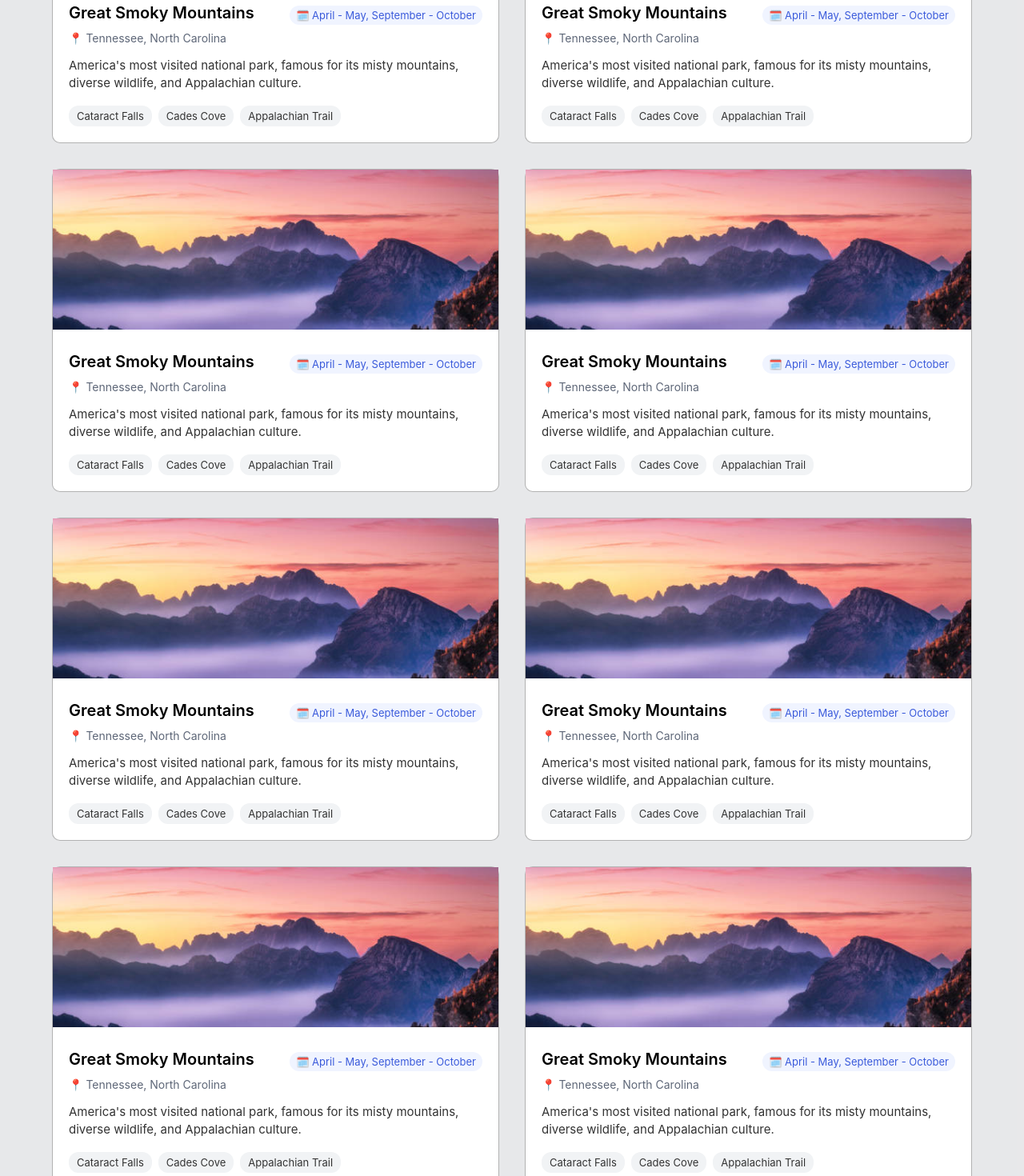
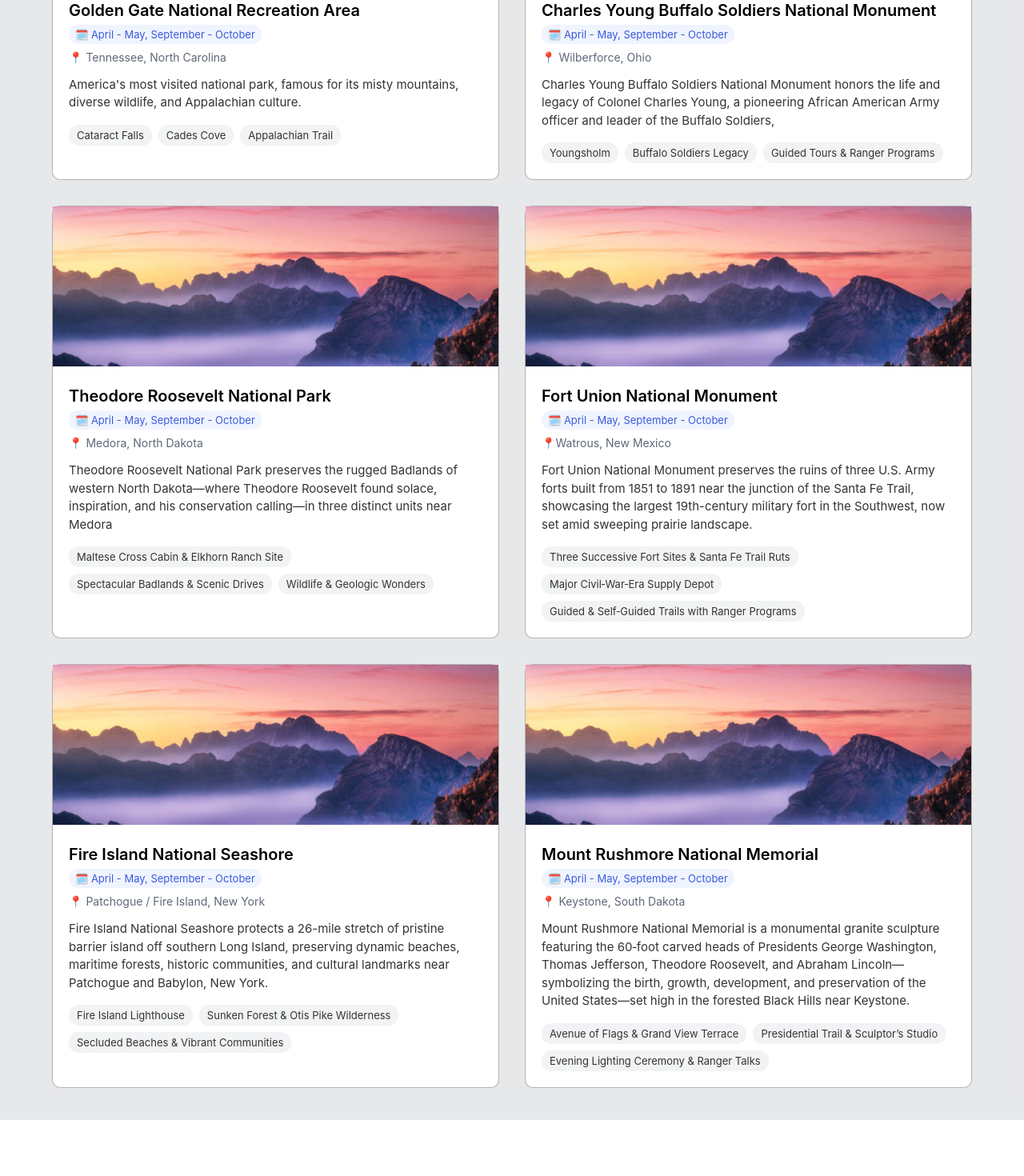
Before and after one commit to paul-london/Code-Jam, a React (Vite) app: page / in a window 1280 px wide. Shown: the part 1680-3150 px from the top of the page at 80% size. Built offline with nearby package versions, Linux system fonts and the light colour scheme.

Commit message:
Update card info

```diff
--- a/src/components/ParkCards/ParkCards.jsx
+++ b/src/components/ParkCards/ParkCards.jsx
@@ -7,13 +7,15 @@ function Cards() {
         <li className="card">
           <img
             src="src/assets/Mountain-clouds.jpg"
-            alt="Great Smoky Mountains"
+            alt="Golden Gate National Recreation Area"
             className="card__image"
           />
 
           <div className="card__content">
             <div className="card__heading">
-              <h3 className="card__title">Great Smoky Mountains</h3>
+              <h3 className="card__title">
+                Golden Gate National Recreation Area
+              </h3>
               <span className="card__badge">
                 🗓️ April - May, September - October
               </span>
@@ -37,29 +39,32 @@ function Cards() {
         <li className="card">
           <img
             src="src/assets/Mountain-clouds.jpg"
-            alt="Great Smoky Mountains"
+            alt="Charles Young Buffalo Soldiers National Monument"
             className="card__image"
           />
 
           <div className="card__content">
             <div className="card__heading">
-              <h3 className="card__title">Great Smoky Mountains</h3>
+              <h3 className="card__title">
+                Charles Young Buffalo Soldiers National Monument
+              </h3>
               <span className="card__badge">
                 🗓️ April - May, September - October
               </span>
             </div>
 
-            <p className="card__location">📍 Tennessee, North Carolina</p>
+            <p className="card__location">📍 Wilberforce, Ohio</p>
 
             <p className="card__description">
-              America's most visited national park, famous for its misty
-              mountains, diverse wildlife, and Appalachian culture.
+              Charles Young Buffalo Soldiers National Monument honors the life
+              and legacy of Colonel Charles Young, a pioneering African American
+              Army officer and leader of the Buffalo Soldiers,
             </p>
 
             <div className="card__highlights">
-              <span className="highlight">Cataract Falls</span>
-              <span className="highlight">Cades Cove</span>
-              <span className="highlight">Appalachian Trail</span>
+              <span className="highlight">Youngsholm</span>
+              <span className="highlight">Buffalo Soldiers Legacy</span>
+              <span className="highlight">Guided Tours & Ranger Programs</span>
             </div>
           </div>
         </li>
@@ -67,29 +72,35 @@ function Cards() {
         <li className="card">
           <img
             src="src/assets/Mountain-clouds.jpg"
-            alt="Great Smoky Mountains"
+            alt="Theodore Roosevelt National Park"
             className="card__image"
           />
 
           <div className="card__content">
             <div className="card__heading">
-              <h3 className="card__title">Great Smoky Mountains</h3>
+              <h3 className="card__title">Theodore Roosevelt National Park</h3>
               <span className="card__badge">
                 🗓️ April - May, September - October
               </span>
             </div>
 
-            <p className="card__location">📍 Tennessee, North Carolina</p>
+            <p className="card__location">📍 Medora, North Dakota</p>
 
             <p className="card__description">
-              America's most visited national park, famous for its misty
-              mountains, diverse wildlife, and Appalachian culture.
+              Theodore Roosevelt National Park preserves the rugged Badlands of
+              western North Dakota—where Theodore Roosevelt found solace,
+              inspiration, and his conservation calling—in three distinct units
+              near Medora
             </p>
 
             <div className="card__highlights">
-              <span className="highlight">Cataract Falls</span>
-              <span className="highlight">Cades Cove</span>
-              <span className="highlight">Appalachian Trail</span>
+              <span className="highlight">
+                Maltese Cross Cabin & Elkhorn Ranch Site
+              </span>
+              <span className="highlight">
+                Spectacular Badlands & Scenic Drives
+              </span>
+              <span className="highlight">Wildlife & Geologic Wonders</span>
             </div>
           </div>
         </li>
@@ -97,29 +108,37 @@ function Cards() {
         <li className="card">
           <img
             src="src/assets/Mountain-clouds.jpg"
-            alt="Great Smoky Mountains"
+            alt="Fort Union National Monument"
             className="card__image"
           />
 
           <div className="card__content">
             <div className="card__heading">
-              <h3 className="card__title">Great Smoky Mountains</h3>
+              <h3 className="card__title">Fort Union National Monument</h3>
               <span className="card__badge">
                 🗓️ April - May, September - October
               </span>
             </div>
 
-            <p className="card__location">📍 Tennessee, North Carolina</p>
+            <p className="card__location">📍Watrous, New Mexico</p>
 
             <p className="card__description">
-              America's most visited national park, famous for its misty
-              mountains, diverse wildlife, and Appalachian culture.
+              Fort Union National Monument preserves the ruins of three U.S.
+              Army forts built from 1851 to 1891 near the junction of the Santa
+              Fe Trail, showcasing the largest 19th-century military fort in the
+              Southwest, now set amid sweeping prairie landscape.
             </p>
 
             <div className="card__highlights">
-              <span className="highlight">Cataract Falls</span>
-              <span className="highlight">Cades Cove</span>
-              <span className="highlight">Appalachian Trail</span>
+              <span className="highlight">
+                Three Successive Fort Sites & Santa Fe Trail Ruts
+              </span>
+              <span className="highlight">
+                Major Civil‑War‑Era Supply Depot
+              </span>
+              <span className="highlight">
+                Guided & Self‑Guided Trails with Ranger Programs
+              </span>
             </div>
           </div>
         </li>
@@ -127,29 +146,37 @@ function Cards() {
         <li className="card">
           <img
             src="src/assets/Mountain-clouds.jpg"
-            alt="Great Smoky Mountains"
+            alt="Fire Island National Seashore"
             className="card__image"
           />
 
           <div className="card__content">
             <div className="card__heading">
-              <h3 className="card__title">Great Smoky Mountains</h3>
+              <h3 className="card__title">Fire Island National Seashore</h3>
               <span className="card__badge">
                 🗓️ April - May, September - October
               </span>
             </div>
 
-            <p className="card__location">📍 Tennessee, North Carolina</p>
+            <p className="card__location">
+              📍 Patchogue / Fire Island, New York
+            </p>
 
             <p className="card__description">
-              America's most visited national park, famous for its misty
-              mountains, diverse wildlife, and Appalachian culture.
+              Fire Island National Seashore protects a 26-mile stretch of
+              pristine barrier island off southern Long Island, preserving
+              dynamic beaches, maritime forests, historic communities, and
+              cultural landmarks near Patchogue and Babylon, New York.
             </p>
 
             <div className="card__highlights">
-              <span className="highlight">Cataract Falls</span>
-              <span className="highlight">Cades Cove</span>
-              <span className="highlight">Appalachian Trail</span>
+              <span className="highlight">Fire Island Lighthouse</span>
+              <span className="highlight">
+                Sunken Forest & Otis Pike Wilderness
+              </span>
+              <span className="highlight">
+                Secluded Beaches & Vibrant Communities
+              </span>
             </div>
           </div>
         </li>
@@ -157,119 +184,39 @@ function Cards() {
         <li className="card">
           <img
             src="src/assets/Mountain-clouds.jpg"
-            alt="Great Smoky Mountains"
+            alt="Mount Rushmore National Memorial"
             className="card__image"
           />
 
           <div className="card__content">
             <div className="card__heading">
-              <h3 className="card__title">Great Smoky Mountains</h3>
+              <h3 className="card__title">Mount Rushmore National Memorial</h3>
               <span className="card__badge">
                 🗓️ April - May, September - October
               </span>
             </div>
 
-            <p className="card__location">📍 Tennessee, North Carolina</p>
+            <p className="card__location">📍 Keystone, South Dakota</p>
 
             <p className="card__description">
-              America's most visited national park, famous for its misty
-              mountains, diverse wildlife, and Appalachian culture.
+              Mount Rushmore National Memorial is a monumental granite sculpture
+              featuring the 60‑foot carved heads of Presidents George
+              Washington, Thomas Jefferson, Theodore Roosevelt, and Abraham
+              Lincoln—symbolizing the birth, growth, development, and
+              preservation of the United States—set high in the forested Black
+              Hills near Keystone.
             </p>
 
             <div className="card__highlights">
-              <span className="highlight">Cataract Falls</span>
-              <span className="highlight">Cades Cove</span>
-              <span className="highlight">Appalachian Trail</span>
-            </div>
-          </div>
-        </li>
-
-        <li className="card">
-          <img
-            src="src/assets/Mountain-clouds.jpg"
-            alt="Great Smoky Mountains"
-            className="card__image"
-          />
-
-          <div className="card__content">
-            <div className="card__heading">
-              <h3 className="card__title">Great Smoky Mountains</h3>
-              <span className="card__badge">
-                🗓️ April - May, September - October
+              <span className="highlight">
+                Avenue of Flags & Grand View Terrace
               </span>
-            </div>
-
-            <p className="card__location">📍 Tennessee, North Carolina</p>
-
-            <p className="card__description">
-              America's most visited national park, famous for its misty
-              mountains, diverse wildlife, and Appalachian culture.
-            </p>
-
-            <div className="card__highlights">
-              <span className="highlight">Cataract Falls</span>
-              <span className="highlight">Cades Cove</span>
-              <span className="highlight">Appalachian Trail</span>
-            </div>
-          </div>
-        </li>
-
-        <li className="card">
-          <img
-            src="src/assets/Mountain-clouds.jpg"
-            alt="Great Smoky Mountains"
-            className="card__image"
-          />
-
-          <div className="card__content">
-            <div className="card__heading">
-              <h3 className="card__title">Great Smoky Mountains</h3>
-              <span className="card__badge">
-                🗓️ April - May, September - October
+              <span className="highlight">
+                Presidential Trail & Sculptor’s Studio
               </span>
-            </div>
-
-            <p className="card__location">📍 Tennessee, North Carolina</p>
-
-            <p className="card__description">
-              America's most visited national park, famous for its misty
-              mountains, diverse wildlife, and Appalachian culture.
-            </p>
-
-            <div className="card__highlights">
-              <span className="highlight">Cataract Falls</span>
-              <span className="highlight">Cades Cove</span>
-              <span className="highlight">Appalachian Trail</span>
-            </div>
-          </div>
-        </li>
-
-        <li className="card">
-          <img
-            src="src/assets/Mountain-clouds.jpg"
-            alt="Great Smoky Mountains"
-            className="card__image"
-          />
-
-          <div className="card__content">
-            <div className="card__heading">
-              <h3 className="card__title">Great Smoky Mountains</h3>
-              <span className="card__badge">
-                🗓️ April - May, September - October
+              <span className="highlight">
+                Evening Lighting Ceremony & Ranger Talks
               </span>
-            </div>
-
-            <p className="card__location">📍 Tennessee, North Carolina</p>
-
-            <p className="card__description">
-              America's most visited national park, famous for its misty
-              mountains, diverse wildlife, and Appalachian culture.
-            </p>
-
-            <div className="card__highlights">
-              <span className="highlight">Cataract Falls</span>
-              <span className="highlight">Cades Cove</span>
-              <span className="highlight">Appalachian Trail</span>
             </div>
           </div>
         </li>
```
